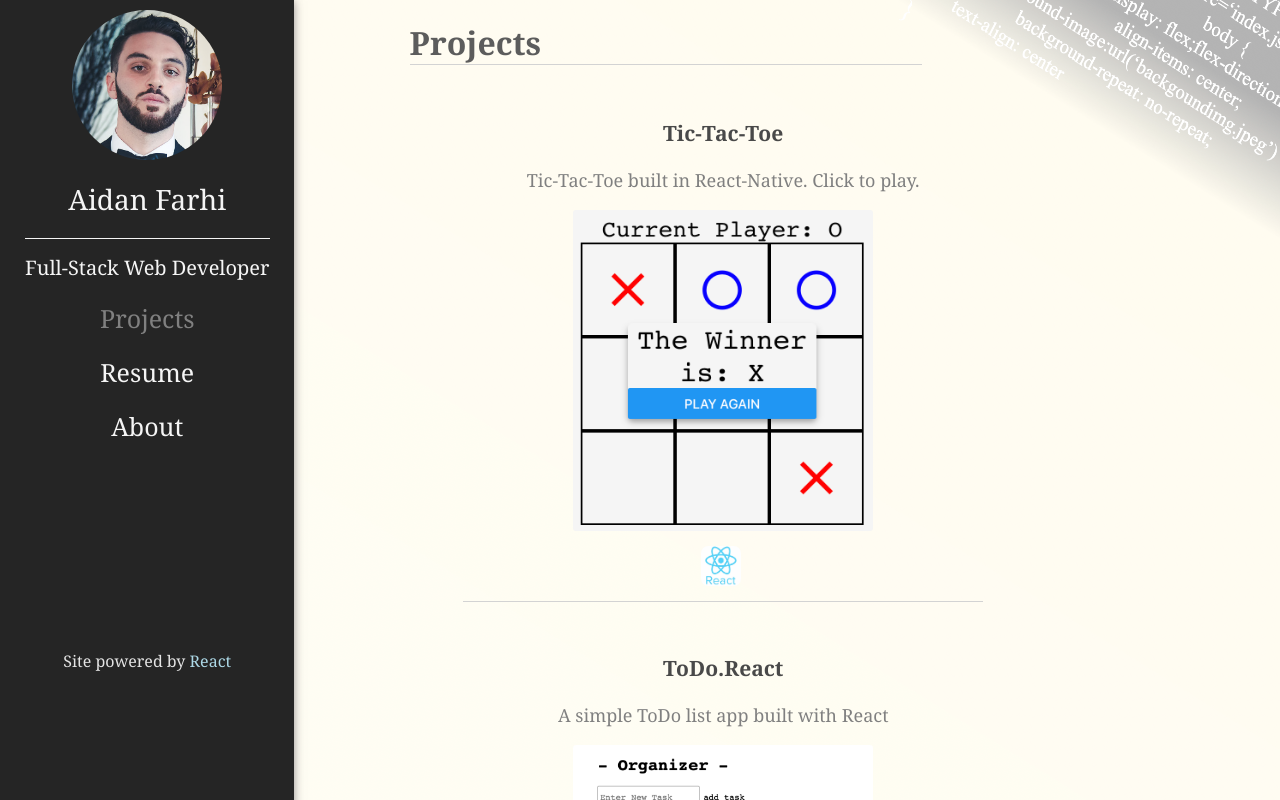
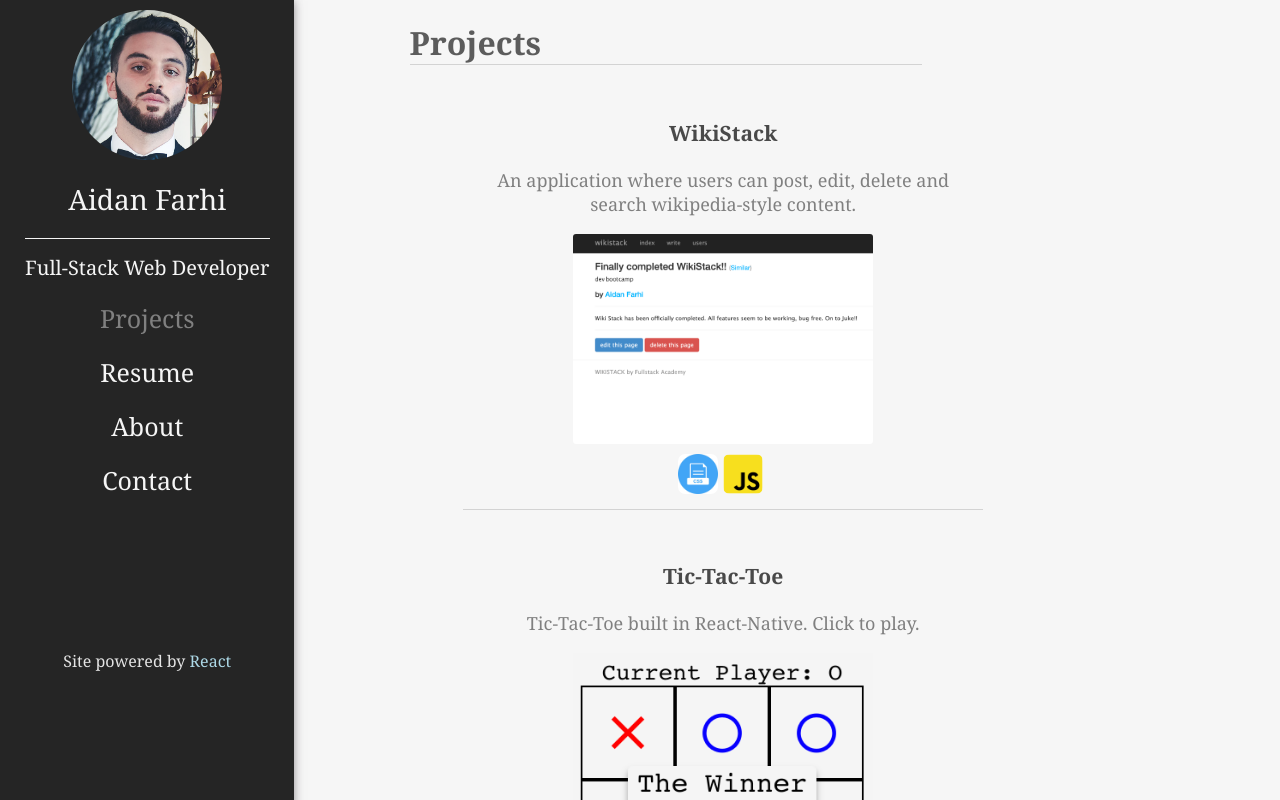
Before and after one commit to AidanFarhi/portfolio, a React (Create React App) app: page /projects in a window 1280 px wide. Shown: the top 800 px of the page. Built offline with nearby package versions, Linux system fonts and the light colour scheme.

Commit message:
added wikistack

```diff
--- a/src/NavBar.js
+++ b/src/NavBar.js
@@ -42,11 +42,11 @@
                 to='/about'>
                 About
             </Link>
-            {/* <Link onClick={()=> handleClick('contact')}
+            <Link onClick={()=> handleClick('contact')}
                     className='link'
                     to='/contact'>
                     Contact
-                </Link> */}
+                </Link>
             <p id='footer'>Site powered by <span style={{color: 'lightblue'}}>React</span></p>
         </div>
     )
--- a/src/components/Projects.js
+++ b/src/components/Projects.js
@@ -1,6 +1,7 @@
 import React from 'react'
 import './cmp-styles/Projects.css'
 // import sample from './logo192.png'
+import wikiStack from './project-images/wikiStack.png'
 import ttt from './project-images/tic-tac-toe.png'
 import gol from './project-images/gol.png'
 import todo from './project-images/todo.png'
@@ -14,6 +15,17 @@
     return (
         <div className='projects-main-div'>
             <h1 id='project-header'>Projects</h1>
+            <div className='project-item'>
+                <div className='description'>
+                    <h3>WikiStack</h3>
+                    <p>An application where users can post, edit, delete and search wikipedia-style content.</p>
+                </div>
+                <img className='project-image'alt='test' src={wikiStack}/>
+                <div className='icons'>
+                    <img alt='icon' src={cssIcon}/>
+                    <img alt='icon' src={jsIcon}/>
+                </div>
+            </div>
             <div className='project-item'>
                 <div className='description'>
                     <h3>Tic-Tac-Toe</h3>
--- a/src/styles/NavBar.css
+++ b/src/styles/NavBar.css
@@ -1,11 +1,11 @@
 body {
-    background-image: url('background-new.png');
+    /* background-image: url('background-new.png');
     background-attachment: fixed;
     background-repeat: no-repeat;
-    background-size: 100%;
+    background-size: 100%; */
     margin: 0;
     padding: 0;
-    background-color: rgb(228, 228, 228);
+    background-color: rgb(246, 246, 246);
     font-family: Georgia, 'Times New Roman', Times, serif;
 }
 
```
Also changed, not shown: src/components/project-images/wikiStack.png (added).
